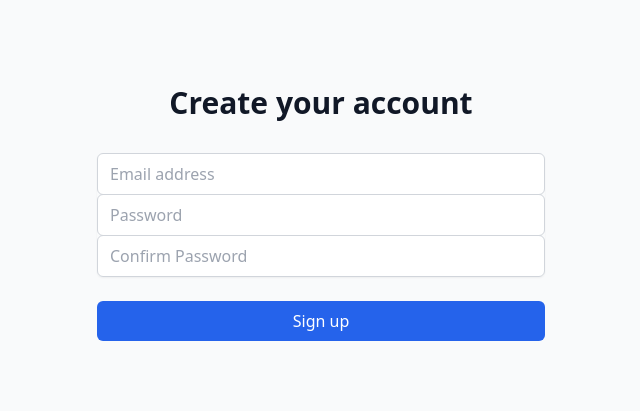
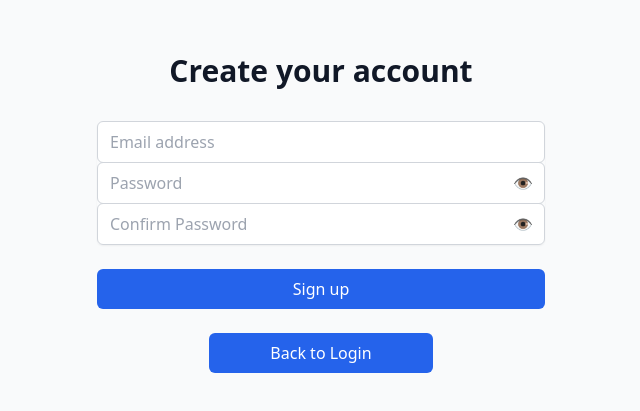
Before and after one commit to pratikmagdum4/SurveyForms, a React (Vite) app: page /signup in a window 1280 px wide. Shown: the part 199-610 px from the top of the page, without its empty margins (319-959 px from the left). Built offline with nearby package versions, Linux system fonts and the light colour scheme.

Commit message:
fix:signup login

```diff
--- a/index.html
+++ b/index.html
@@ -4,7 +4,7 @@
     <meta charset="UTF-8" />
     <link rel="icon" type="image/svg+xml" href="/vite.svg" />
     <meta name="viewport" content="width=device-width, initial-scale=1.0" />
-    <title>Vite + React</title>
+    <title>Survey Forms</title>
   </head>
   <body>
     <div id="root"></div>
--- a/src/pages/Login.tsx
+++ b/src/pages/Login.tsx
@@ -1,3 +1,4 @@
+// Login Component
 import { useState } from 'react';
 import { useNavigate } from 'react-router-dom';
 import { useForm } from 'react-hook-form';
@@ -12,12 +13,14 @@ interface LoginForm {
 
 export default function Login() {
   const [error, setError] = useState('');
+  const [showPassword, setShowPassword] = useState(false);
   const navigate = useNavigate();
   const setAuth = useAuthStore((state) => state.setAuth);
   const { register, handleSubmit, formState: { errors } } = useForm<LoginForm>();
 
+  const togglePasswordVisibility = () => setShowPassword(!showPassword);
+
   const onSubmit = async (data: LoginForm) => {
-
     try {
       const response = await login(data);
       setAuth(response.token, response.user);
@@ -26,7 +29,6 @@ export default function Login() {
       setError('Invalid credentials');
     }
   };
-
 
   return (
     <div className="min-h-screen flex items-center justify-center bg-gray-50 py-12 px-4 sm:px-6 lg:px-8">
@@ -48,8 +50,8 @@ export default function Login() {
                   required: 'Email is required',
                   pattern: {
                     value: /^[A-Z0-9._%+-]+@[A-Z0-9.-]+\.[A-Z]{2,}$/i,
-                    message: 'Invalid email address'
-                  }
+                    message: 'Invalid email address',
+                  },
                 })}
                 className="input-field rounded-t-md"
                 placeholder="Email address"
@@ -58,13 +60,20 @@ export default function Login() {
                 <p className="mt-1 text-sm text-red-600">{errors.email.message}</p>
               )}
             </div>
-            <div>
+            <div className="relative">
               <input
-                type="password"
+                type={showPassword ? 'text' : 'password'}
                 {...register('password', { required: 'Password is required' })}
                 className="input-field rounded-b-md"
                 placeholder="Password"
               />
+              <button
+                type="button"
+                className="absolute inset-y-0 right-0 pr-3 flex items-center text-gray-600"
+                onClick={togglePasswordVisibility}
+              >
+                {showPassword ? '🙈' : '👁️'}
+              </button>
               {errors.password && (
                 <p className="mt-1 text-sm text-red-600">{errors.password.message}</p>
               )}
@@ -80,6 +89,14 @@ export default function Login() {
               Sign in
             </button>
           </div>
+          <div className="btn-secondary flex justify-center w-1/2 mx-auto mt-4">
+            <button
+              onClick={() => navigate('/signup')}
+              className="btn-secondary w-full py-2 rounded-md text-white bg-blue-600 hover:bg-blue-700 transition"
+            >
+              Create Account
+            </button>
+          </div>
         </form>
       </motion.div>
     </div>
--- a/src/pages/SignupPage.tsx
+++ b/src/pages/SignupPage.tsx
@@ -13,6 +13,8 @@ interface SignupForm {
 export default function Signup() {
   const [error, setError] = useState('');
   const [success, setSuccess] = useState('');
+  const [showPassword, setShowPassword] = useState(false);
+  const [showConfirmPassword, setShowConfirmPassword] = useState(false);
   const navigate = useNavigate();
   const {
     register,
@@ -21,12 +23,16 @@ export default function Signup() {
     formState: { errors },
   } = useForm<SignupForm>();
 
+  const togglePasswordVisibility = () => setShowPassword(!showPassword);
+  const toggleConfirmPasswordVisibility = () =>
+    setShowConfirmPassword(!showConfirmPassword);
+
   const onSubmit = async (data: SignupForm) => {
     const { email, password } = data;
     try {
       await registerUser({ email, password });
       setSuccess('Account created successfully! Redirecting...');
-      setTimeout(() => navigate('/login'), 2000); // Redirect to login page after success
+      setTimeout(() => navigate('/login'), 2000);
     } catch (err) {
       setError('Failed to create an account. Try again.');
     }
@@ -62,9 +68,9 @@ export default function Signup() {
                 <p className="mt-1 text-sm text-red-600">{errors.email.message}</p>
               )}
             </div>
-            <div>
+            <div className="relative">
               <input
-                type="password"
+                type={showPassword ? 'text' : 'password'}
                 {...register('password', {
                   required: 'Password is required',
                   minLength: {
@@ -75,13 +81,20 @@ export default function Signup() {
                 className="input-field"
                 placeholder="Password"
               />
+              <button
+                type="button"
+                className="absolute inset-y-0 right-0 pr-3 flex items-center text-gray-600"
+                onClick={togglePasswordVisibility}
+              >
+                {showPassword ? '🙈' : '👁️'}
+              </button>
               {errors.password && (
                 <p className="mt-1 text-sm text-red-600">{errors.password.message}</p>
               )}
             </div>
-            <div>
+            <div className="relative">
               <input
-                type="password"
+                type={showConfirmPassword ? 'text' : 'password'}
                 {...register('confirmPassword', {
                   required: 'Confirm Password is required',
                   validate: (value) =>
@@ -90,8 +103,17 @@ export default function Signup() {
                 className="input-field rounded-b-md"
                 placeholder="Confirm Password"
               />
+              <button
+                type="button"
+                className="absolute inset-y-0 right-0 pr-3 flex items-center text-gray-600"
+                onClick={toggleConfirmPasswordVisibility}
+              >
+                {showConfirmPassword ? '🙈' : '👁️'}
+              </button>
               {errors.confirmPassword && (
-                <p className="mt-1 text-sm text-red-600">{errors.confirmPassword.message}</p>
+                <p className="mt-1 text-sm text-red-600">
+                  {errors.confirmPassword.message}
+                </p>
               )}
             </div>
           </div>
@@ -104,6 +126,14 @@ export default function Signup() {
               Sign up
             </button>
           </div>
+          <div className="btn-secondary flex justify-center w-1/2 mx-auto mt-4">
+            <button
+              onClick={() => navigate('/login')}
+              className="btn-secondary w-full py-2 rounded-md text-white bg-blue-600 hover:bg-blue-700 transition"
+            >
+              Back to Login
+            </button>
+          </div>
         </form>
       </motion.div>
     </div>
```
